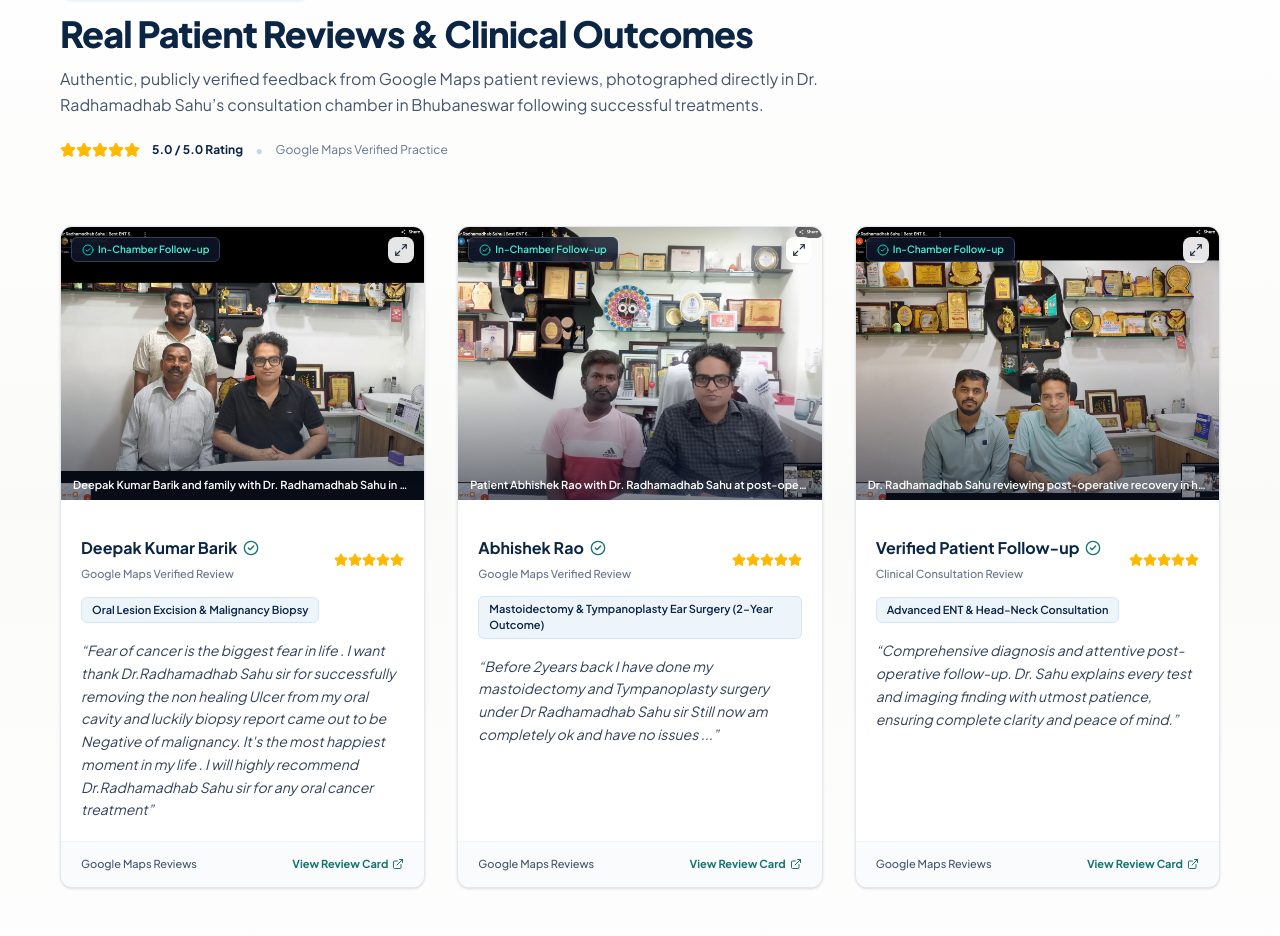
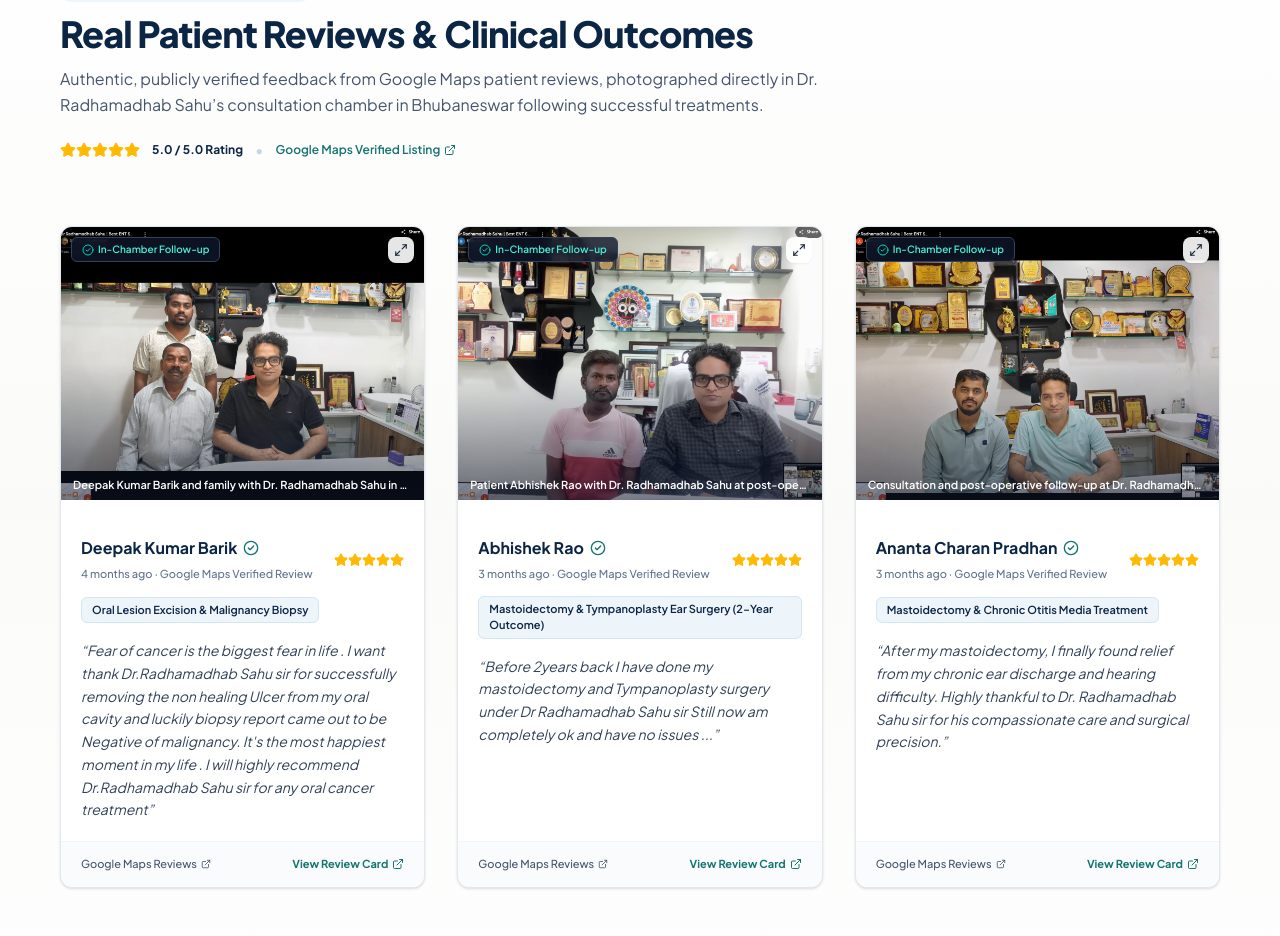
Before and after one commit to Jyoti-jitu/dr-radhamadhab-sahu, a Next.js app: page / in a window 1280 px wide. Shown: the part 5624-6560 px from the top of the page. Built offline with nearby package versions, Linux system fonts and the light colour scheme.

Commit message:
Update official Google Maps shortlink to https://maps.app.goo.gl/iyFUSCm5hVAiDjkn6 across clinic, schema, and reviews

```diff
--- a/components/ContactDetails.js
+++ b/components/ContactDetails.js
@@ -203,7 +203,7 @@ export default function ContactDetails() {
             </a>
 
             <a
-              href="https://www.google.com/maps/search/?api=1&query=Dr.+Radhamadhab+ENT+and+Cancer+Clinic+Ghatikia+Bhubaneswar"
+              href={DOCTOR.clinic.mapsUrl}
               target="_blank"
               rel="noopener noreferrer"
               className="w-full sm:w-auto inline-flex items-center justify-center gap-2 py-3 px-4 rounded-xl bg-slate-100 text-slate-800 text-xs sm:text-sm font-semibold hover:bg-slate-200 transition-colors"
--- a/components/PatientReviews.js
+++ b/components/PatientReviews.js
@@ -34,7 +34,7 @@ export default function PatientReviews() {
             Authentic, publicly verified feedback from Google Maps patient reviews, photographed directly in Dr. Radhamadhab Sahu’s consultation chamber in Bhubaneswar following successful treatments.
           </p>
 
-          <div className="flex items-center gap-3 pt-2">
+          <div className="flex flex-wrap items-center gap-3 pt-2">
             <div className="flex items-center text-amber-400">
               {[...Array(5)].map((_, i) => (
                 <Star key={i} className="w-4 h-4 fill-amber-400" />
@@ -42,7 +42,15 @@ export default function PatientReviews() {
             </div>
             <span className="text-xs font-bold text-[#0B2545]">5.0 / 5.0 Rating</span>
             <span className="text-slate-300">•</span>
-            <span className="text-xs text-slate-500">Google Maps Verified Practice</span>
+            <a
+              href="https://maps.app.goo.gl/iyFUSCm5hVAiDjkn6"
+              target="_blank"
+              rel="noopener noreferrer"
+              className="text-xs font-semibold text-[#14746F] hover:underline inline-flex items-center gap-1"
+            >
+              <span>Google Maps Verified Listing</span>
+              <ExternalLink className="w-3 h-3" />
+            </a>
           </div>
         </div>
 
@@ -123,9 +131,15 @@ export default function PatientReviews() {
 
               {/* Card Footer */}
               <div className="px-5 py-3.5 bg-slate-50/70 border-t border-slate-100 flex items-center justify-between text-[11px] text-slate-500">
-                <span className="font-medium text-slate-600">
-                  {rev.verifiedPlatform}
-                </span>
+                <a
+                  href={rev.mapsReviewUrl || "https://maps.app.goo.gl/iyFUSCm5hVAiDjkn6"}
+                  target="_blank"
+                  rel="noopener noreferrer"
+                  className="font-medium text-slate-600 hover:text-[#0B2545] flex items-center gap-1"
+                >
+                  <span>{rev.verifiedPlatform}</span>
+                  <ExternalLink className="w-2.5 h-2.5" />
+                </a>
                 <button
                   type="button"
                   onClick={() => setSelectedImage(rev.fullScreenshot)}
@@ -145,12 +159,12 @@ export default function PatientReviews() {
             * These reviews and chamber photographs reflect genuine patient experiences shared publicly on Google Maps for Dr. Radhamadhab Sahu’s practice in Bhubaneswar. Individual surgical results depend upon unique diagnosis and pathology.
           </p>
           <a
-            href="https://www.google.com/maps/search/?api=1&query=Dr.+Radhamadhab+Sahu+Bhubaneswar"
+            href="https://maps.app.goo.gl/iyFUSCm5hVAiDjkn6"
             target="_blank"
             rel="noopener noreferrer"
             className="text-[#14746F] font-bold hover:underline inline-flex items-center gap-1 shrink-0"
           >
-            <span>View All Google Reviews</span>
+            <span>View All Reviews on Google Maps (Dr. Radhamadhab Sahu)</span>
             <ExternalLink className="w-3.5 h-3.5" />
           </a>
         </div>
--- a/components/RealisticMapViewer.js
+++ b/components/RealisticMapViewer.js
@@ -202,7 +202,7 @@ export default function RealisticMapViewer() {
               href={
                 selectedLocation === "hospital"
                   ? DOCTOR.hospital.mapsUrl
-                  : "https://www.google.com/maps/search/?api=1&query=Dr.+Radhamadhab+ENT+and+Cancer+Clinic+Ghatikia+Bhubaneswar"
+                  : DOCTOR.clinic.mapsUrl
               }
               target="_blank"
               rel="noopener noreferrer"
```
Also changed, not shown: lib/doctor.js, lib/seo.js.
